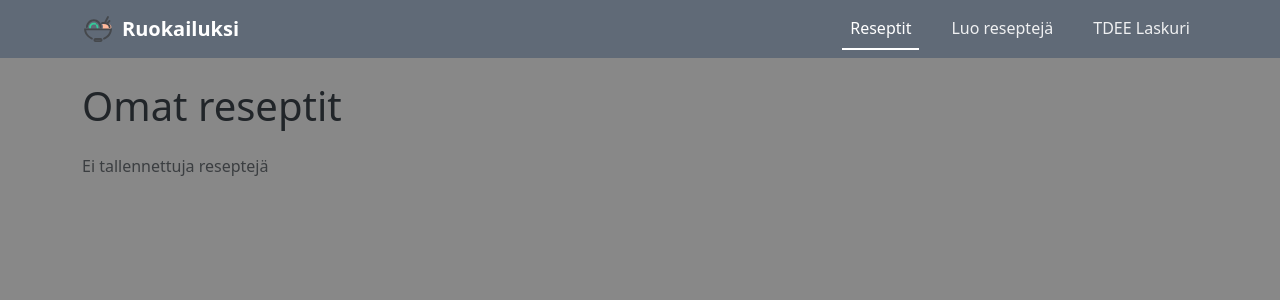
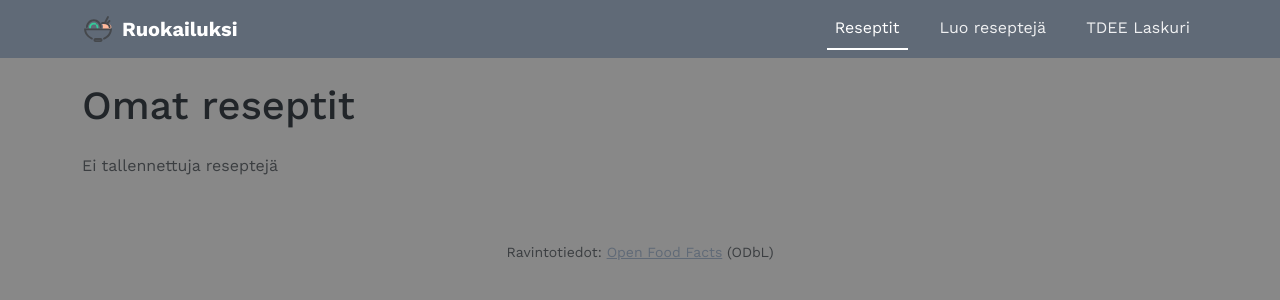
Before and after one commit to miskaminkkinen/ruokailuksi, a React (Vite) app: page / in a window 1280 px wide. Shown: the top 300 px of the page. Built offline with nearby package versions, Linux system fonts and the light colour scheme.

Commit message:
Lisenssi lisätty ja work sans fontti lisätty

```diff
--- a/index.html
+++ b/index.html
@@ -5,6 +5,10 @@
     <link rel="icon" type="image/svg+xml" href="/food-svgrepo-com.svg" />
     <meta name="viewport" content="width=device-width, initial-scale=1.0" />
     <title>Ruokailuksi</title>
+
+    <link rel="preconnect" href="https://fonts.googleapis.com">
+    <link rel="preconnect" href="https://fonts.gstatic.com" crossorigin>
+    <link href="https://fonts.googleapis.com/css2?family=Work+Sans:ital,wght@0,100..900;1,100..900&display=swap" rel="stylesheet">
   </head>
   <body>
     <div id="root"></div>
--- a/src/App.jsx
+++ b/src/App.jsx
@@ -34,6 +34,10 @@ function App() {
       <Route path="/tiedot" element = {<UserDetails />} />
     </Routes>
   </Container>
+
+<footer className="text-center text-muted small py-4">
+  Ravintotiedot: <a href="https://world.openfoodfacts.org" target="_blank" rel="noreferrer">Open Food Facts</a> (ODbL)
+</footer>
   </>
   )
 }
--- a/src/custom.scss
+++ b/src/custom.scss
@@ -1,7 +1,8 @@
 $primary: #606a77;
 $navbar-dark-color: rgba(255, 255, 255, 0.9);   // linkit lähes valkoisiksi
 $navbar-dark-hover-color: #fff;                 // hiiren alla täysin valkoinen
-$navbar-dark-active-color: #fff;                // aktiivinen sivu valkoinen
+$navbar-dark-active-color: #fff;
+$font-family-base: "Work sans", sans-serif;          // aktiivinen sivu valkoinen
 
 
 
```
